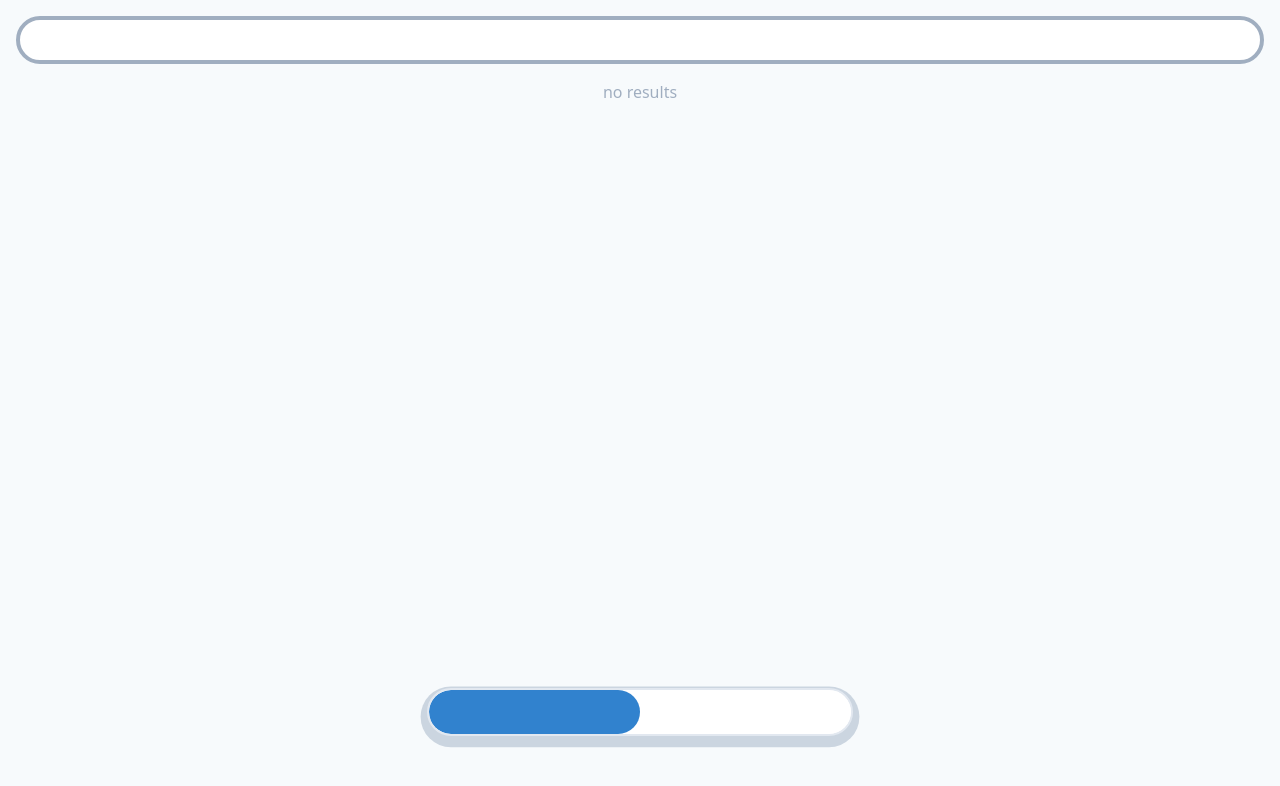
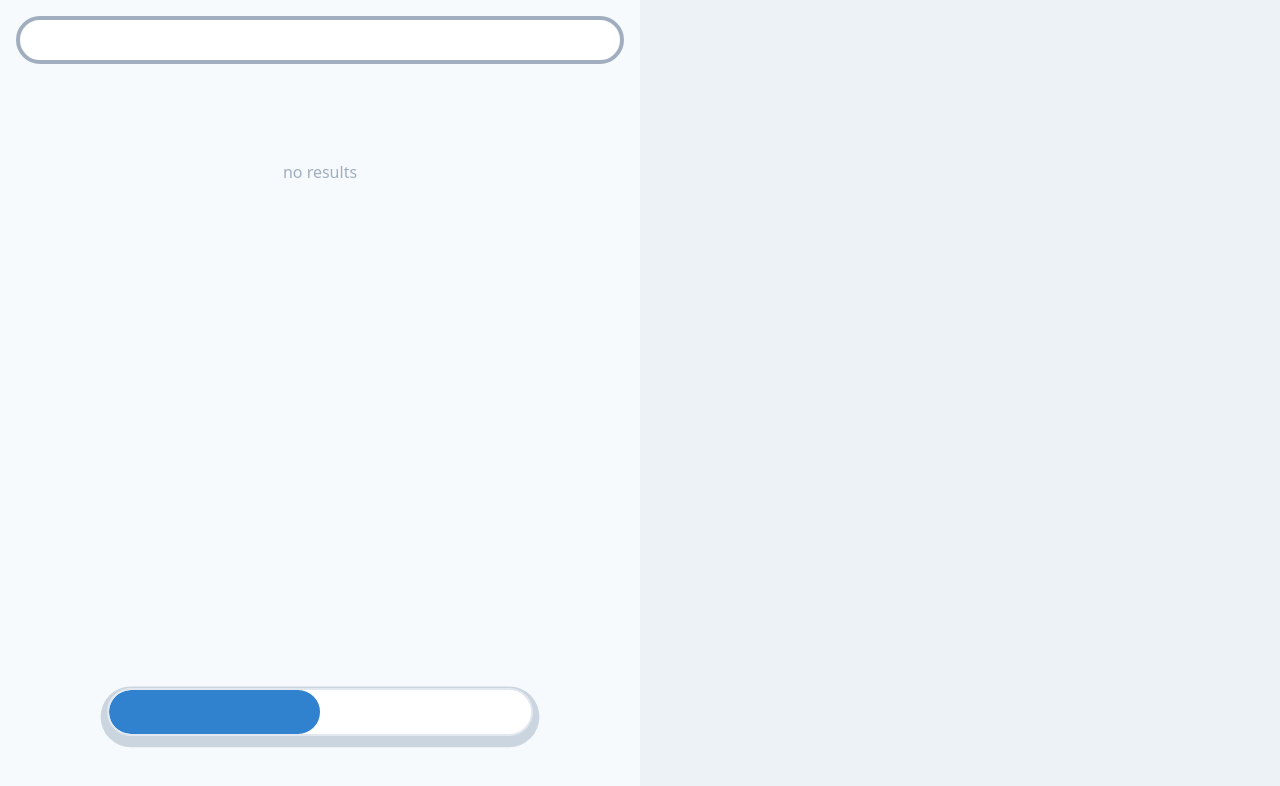
Before and after one commit to puresick/chit, a Vue app: page /#/ in a window 1280 px wide. Shown: the top 786 px of the page. Built offline with nearby package versions, Linux system fonts and the light colour scheme; some icons are missing.

Commit message:
Add max width to app for backup larger screen usage

```diff
--- a/src/App.vue
+++ b/src/App.vue
@@ -1,5 +1,5 @@
 <template>
-	<article class="min-h-full flex flex-col bg-gray-100">
+	<article class="min-h-full flex flex-col bg-gray-100 max-w-screen-sm">
 		<router-view />
 		<AppButton
 			v-if="$route.path === '/saved'"
--- a/src/views/AppSearch.vue
+++ b/src/views/AppSearch.vue
@@ -1,12 +1,12 @@
 <template>
 	<article class="flex-grow">
-		<section class="fixed top-0 flex justify-between p-4 w-full">
+		<section class="sticky top-0 justify-between p-4">
 			<input
 				:value="searchQuery"
 				:disabled="loading"
 				@input="setSearchQuery"
 				@keyup.enter="searchNintendoApi"
-				class="bg-white p-2 rounded-full flex-grow border-4 border-gray-500 focus:border-gray-700"
+				class="bg-white p-2 rounded-full flex-grow border-4 border-gray-500 focus:border-gray-700 w-full"
 			>
 			<!-- <AppButton                            -->
 			<!-- 	:disabled="loading"                  -->
```
